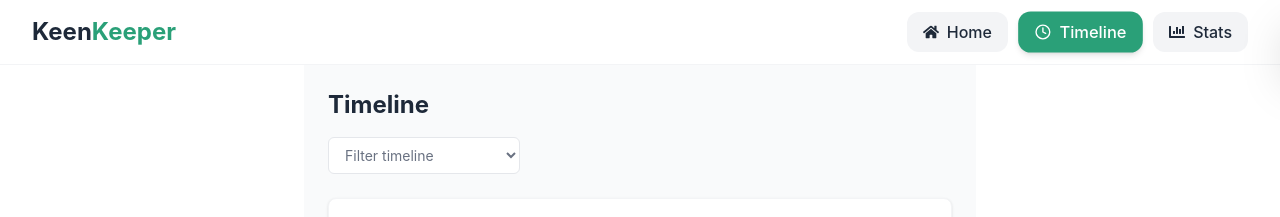
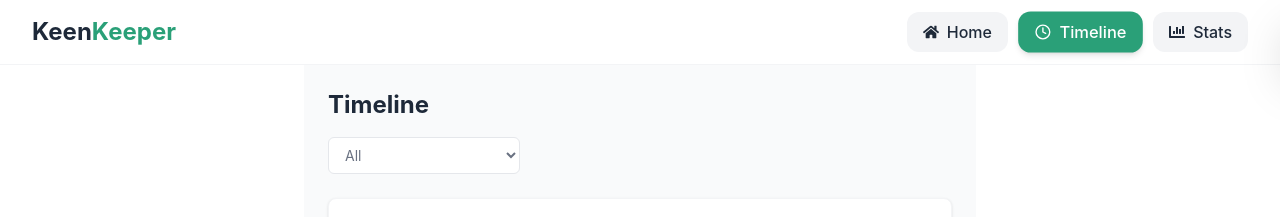
Before and after one commit to rmgolamrabbani/Assignment-07, a React (Vite) app: page /Timeline in a window 1280 px wide. Shown: the top 217 px of the page. Built offline with nearby package versions, Linux system fonts and the light colour scheme.

Commit message:
added filter dropdown

```diff
--- a/src/pages/timeline/timeline.jsx
+++ b/src/pages/timeline/timeline.jsx
@@ -1,4 +1,4 @@
-import React from 'react';
+import React, { useState } from 'react';
 import { Phone, MessageSquare, Video, Users } from 'lucide-react';
 
 const timelineData = [
@@ -13,51 +13,61 @@ const timelineData = [
   { type: 'Call', person: 'Lisa Nakamura', date: 'March 11, 2026', icon: <Phone size={18} className="text-gray-500" /> },
   { type: 'Call', person: 'Sarah Chen', date: 'March 11, 2026', icon: <Phone size={18} className="text-gray-500" /> },
   { type: 'Video', person: 'Marcus Johnson', date: 'March 5, 2026', icon: <Video size={18} className="text-gray-500" /> },
-  { type: 'Video', person: 'Ryan O\'Brien', date: 'February 24, 2026', icon: <Video size={18} className="text-gray-500" /> },
+  { type: 'Video', person: "Ryan O'Brien", date: 'February 24, 2026', icon: <Video size={18} className="text-gray-500" /> },
 ];
 
 const Timeline = () => {
-    return (
-        <div>
-            <div className="max-w-2xl mx-auto p-6 bg-gray-50 min-h-screen font-sans">
+  const [filter, setFilter] = useState("All");
+
+
+  const filteredData =
+    filter === "All"
+      ? timelineData
+      : timelineData.filter((item) => item.type === filter);
+
+  return (
+    <div className="max-w-2xl mx-auto p-6 bg-gray-50 min-h-screen font-sans">
+
       <h1 className="text-2xl font-bold text-gray-800 mb-4">Timeline</h1>
 
-      {/* Filter Dropdown */}
+
       <div className="mb-6">
-        <select className="bg-white border border-gray-200 text-gray-500 text-sm rounded-md px-3 py-2 w-48 outline-none focus:ring-2 focus:ring-blue-500">
-          <option>Filter timeline</option>
+        <select
+          value={filter}
+          onChange={(e) => setFilter(e.target.value)}
+          className="bg-white border border-gray-200 text-gray-500 text-sm rounded-md px-3 py-2 w-48 outline-none focus:ring-2 focus:ring-blue-500"
+        >
+          <option value="All">All</option>
+          <option value="Text">Text</option>
+          <option value="Video">Video</option>
+          <option value="Call">Call</option>
+          <option value="Meetup">Meetup</option>
         </select>
       </div>
 
-      {/* Timeline Items */}
+
       <div className="space-y-3">
-        {timelineData.map((item, index) => (
+        {filteredData.map((item, index) => (
           <div
             key={index}
-            className="flex items-center bg-white p-4 rounded-lg shadow-sm border border-gray-100 transition-hover hover:shadow-md cursor-pointer"
+            className="flex items-center bg-white p-4 rounded-lg shadow-sm border border-gray-100 hover:shadow-md cursor-pointer"
           >
-            {/* Icon Container */}
             <div className="mr-4 p-2 bg-gray-50 rounded-full">
               {item.icon}
             </div>
 
-            {/* Content */}
             <div className="flex flex-col">
               <p className="text-sm text-gray-800">
                 <span className="font-semibold">{item.type}</span>
                 <span className="text-gray-500 ml-1">with {item.person}</span>
               </p>
-              <p className="text-xs text-gray-400 mt-1">
-                {item.date}
-              </p>
+              <p className="text-xs text-gray-400 mt-1">{item.date}</p>
             </div>
           </div>
         ))}
       </div>
     </div>
-
-        </div>
-    );
-}
+  );
+};
 
 export default Timeline;
```
